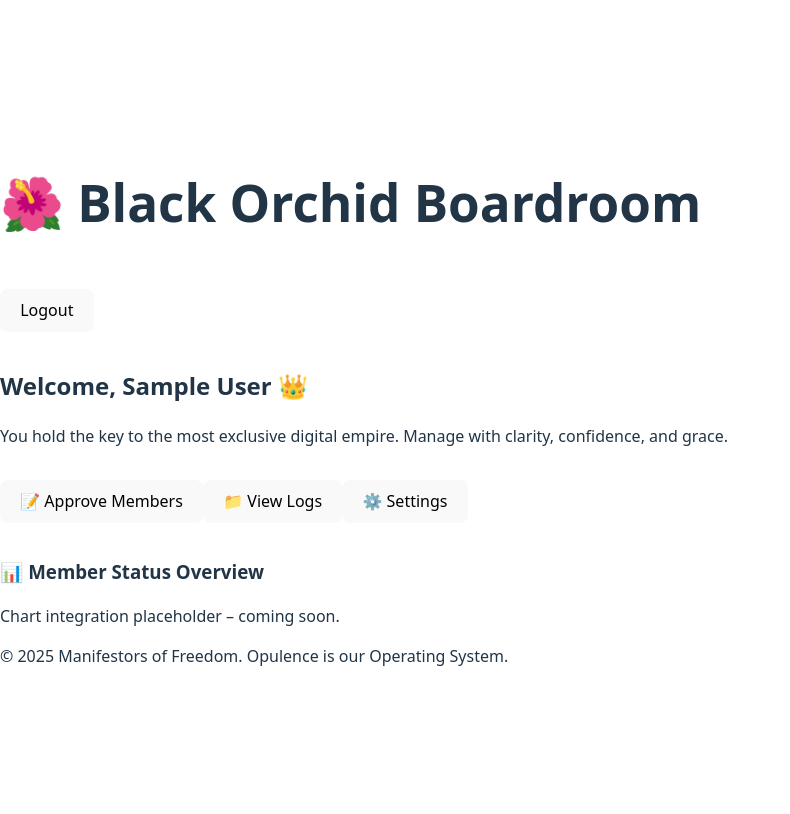
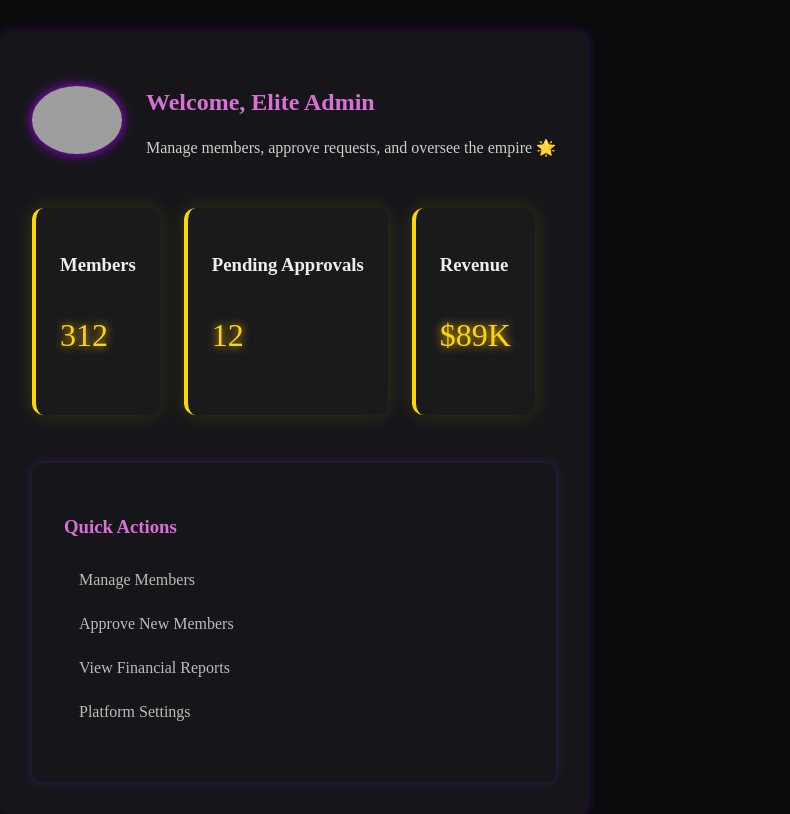
Before and after one commit to mof48/mof-frontend, a React (Vite) app: page /admin in a window 1280 px wide. Shown: the whole page, without its empty margins (0-790 px from the left). Built offline with nearby package versions, Linux system fonts and the light colour scheme; sample sign-in values are in the browser's storage; grey boxes are pictures that could not be loaded.

Commit message:
new dashboard and css changes

```diff
--- /dev/null
+++ b/src/pages/Dashboard/AdminDashboard.css
@@ -0,0 +1,65 @@
+body {
+    background-color: #0b0b0e;
+    color: #eee;
+    font-family: 'Playfair Display', serif;
+  }
+
+  /* Widget Container */
+  .lux-widget {
+    background: #1a1a1d;
+    padding: 1.5rem;
+    border-left: 4px solid gold;
+    border-radius: 12px;
+    margin-bottom: 1rem;
+    box-shadow: 0 0 20px rgba(255, 215, 0, 0.15);
+  }
+
+  /* Number Glow */
+  .glow-number {
+    font-size: 2rem;
+    color: gold;
+    text-shadow: 0 0 10px #ffbf00;
+  }
+
+  /* Admin Avatar */
+  .admin-avatar-glow {
+    width: 90px;
+    border-radius: 50%;
+    box-shadow: 0 0 12px #aa00ff;
+  }
+
+  /* Panel Section */
+  .lux-panel {
+    background: #16161a;
+    border-radius: 10px;
+    padding: 2rem;
+    box-shadow: 0 0 10px rgba(138, 43, 226, 0.3);
+    margin-top: 2rem;
+  }
+
+  /* Title */
+  .panel-title {
+    color: orchid;
+    font-weight: bold;
+    margin-bottom: 1rem;
+  }
+
+  /* Navigation List */
+  .lux-nav {
+    list-style: none;
+    padding-left: 0;
+  }
+
+  .lux-nav li a {
+    display: block;
+    padding: 10px 15px;
+    color: #bbb;
+    text-decoration: none;
+    transition: 0.3s ease-in-out;
+  }
+
+  .lux-nav li a:hover {
+    background: rgba(255, 215, 0, 0.1);
+    color: gold;
+    text-shadow: 0 0 5px gold;
+  }
--- a/src/pages/Dashboard/AdminDashboard.jsx
+++ b/src/pages/Dashboard/AdminDashboard.jsx
@@ -1,64 +1,46 @@
-import { useEffect } from 'react';
-import { useNavigate } from 'react-router-dom';
+import './AdminDashboard.css';
+import adminAvatar from '../assets/admin-avatar.png'; // Replace with your actual image path or use a placeholder
 
 const AdminDashboard = () => {
-  const navigate = useNavigate();
-  const user = JSON.parse(localStorage.getItem('user'));
+  return (
+    <div className="lux-panel">
+      {/* Admin Header */}
+      <div style={{ display: 'flex', alignItems: 'center', marginBottom: '2rem' }}>
+        <img src={adminAvatar} alt="Admin" className="admin-avatar-glow" />
+        <div style={{ marginLeft: '1.5rem' }}>
+          <h2 className="panel-title">Welcome, Elite Admin</h2>
+          <p style={{ color: '#ccc' }}>Manage members, approve requests, and oversee the empire 🌟</p>
+        </div>
+      </div>
 
-  useEffect(() => {
-    if (!user || user.role?.toLowerCase() !== 'admin') {
-      navigate('/login');
-    }
-  }, []);
-
-  return (
-    <div className="min-h-screen bg-black text-white font-serif">
-      {/* Navbar */}
-      <nav className="bg-black border-b border-[#FFD700] p-6 flex justify-between items-center shadow-lg">
-        <h1 className="text-[#FFD700] text-3xl tracking-wide font-bold uppercase">
-          🌺 Black Orchid Boardroom
-        </h1>
-        <button
-          onClick={() => {
-            localStorage.clear();
-            navigate('/login');
-          }}
-          className="text-sm text-white tracking-wider hover:text-[#FFD700] transition"
-        >
-          Logout
-        </button>
-      </nav>
-
-      {/* Content */}
-      <main className="max-w-6xl mx-auto py-12 px-6">
-        <h2 className="text-[#FFD700] text-2xl mb-4">Welcome, {user?.name || 'Admin'} 👑</h2>
-        <p className="text-gray-300 mb-10 text-lg">
-          You hold the key to the most exclusive digital empire. Manage with clarity, confidence, and grace.
-        </p>
-
-        {/* Quick Actions */}
-        <div className="grid grid-cols-1 md:grid-cols-3 gap-6 mb-12">
-          <button className="bg-[#FFD700] text-black py-4 rounded-xl text-lg font-semibold shadow-md hover:shadow-xl transition">
-            📝 Approve Members
-          </button>
-          <button className="bg-[#FFD700] text-black py-4 rounded-xl text-lg font-semibold shadow-md hover:shadow-xl transition">
-            📁 View Logs
-          </button>
-          <button className="bg-[#FFD700] text-black py-4 rounded-xl text-lg font-semibold shadow-md hover:shadow-xl transition">
-            ⚙️ Settings
-          </button>
+      {/* Stats Section */}
+      <div style={{ display: 'flex', gap: '1.5rem', flexWrap: 'wrap' }}>
+        <div className="lux-widget">
+          <h3>Members</h3>
+          <p className="glow-number">312</p>
         </div>
 
-        {/* Chart / Stats Panel */}
-        <div className="bg-gradient-to-br from-white/80 to-gray-100 backdrop-blur-md text-black rounded-2xl p-6 shadow-inner">
-          <h3 className="text-xl font-bold mb-2">📊 Member Status Overview</h3>
-          <p className="text-gray-700">Chart integration placeholder – coming soon.</p>
+        <div className="lux-widget">
+          <h3>Pending Approvals</h3>
+          <p className="glow-number">12</p>
         </div>
-      </main>
 
-      <footer className="text-center text-sm text-gray-500 mt-16 py-6 border-t border-[#FFD700]">
-        &copy; 2025 Manifestors of Freedom. Opulence is our Operating System.
-      </footer>
+        <div className="lux-widget">
+          <h3>Revenue</h3>
+          <p className="glow-number">$89K</p>
+        </div>
+      </div>
+
+      {/* Navigation Shortcuts */}
+      <div className="lux-panel" style={{ marginTop: '2rem' }}>
+        <h3 className="panel-title">Quick Actions</h3>
+        <ul className="lux-nav">
+          <li><a href="/admin/members">Manage Members</a></li>
+          <li><a href="/admin/approvals">Approve New Members</a></li>
+          <li><a href="/admin/revenue">View Financial Reports</a></li>
+          <li><a href="/admin/settings">Platform Settings</a></li>
+        </ul>
+      </div>
     </div>
   );
 };
```
Also changed, not shown: src/assets/admin-avatar.png (added).
